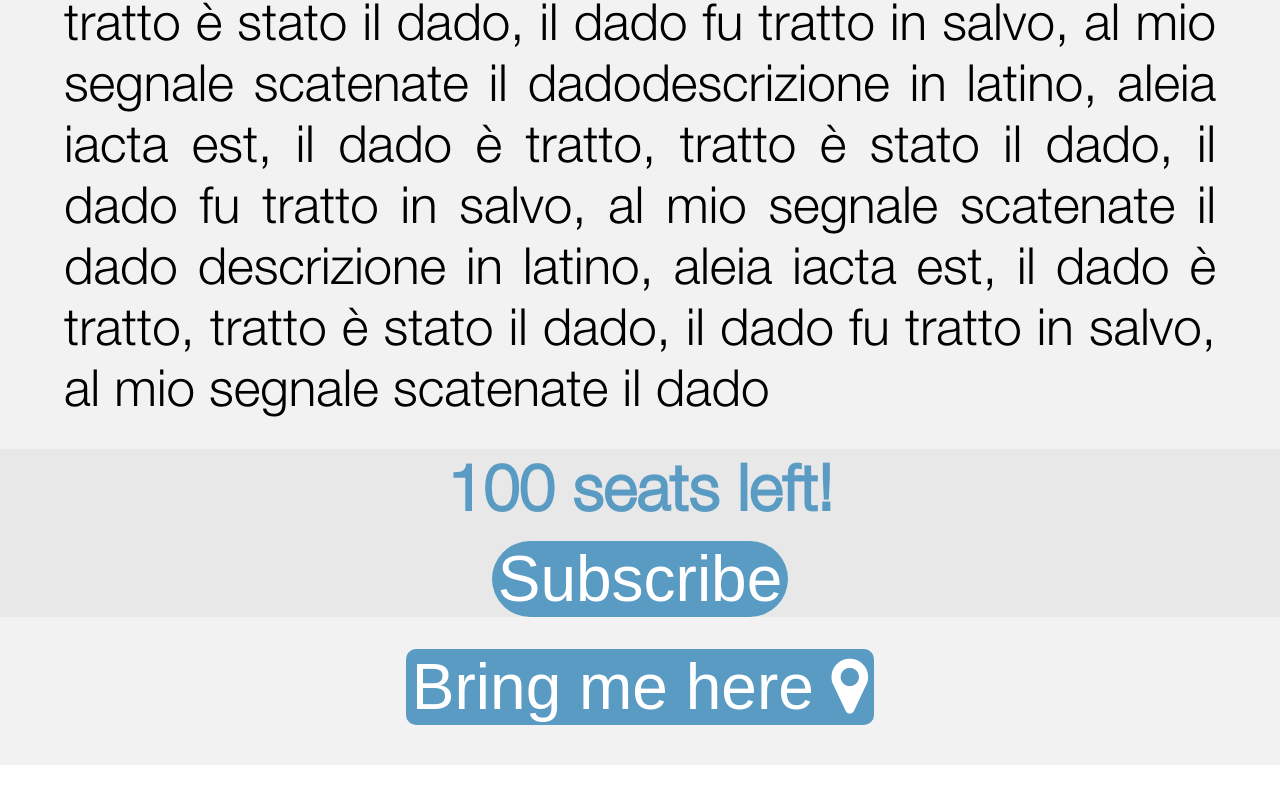
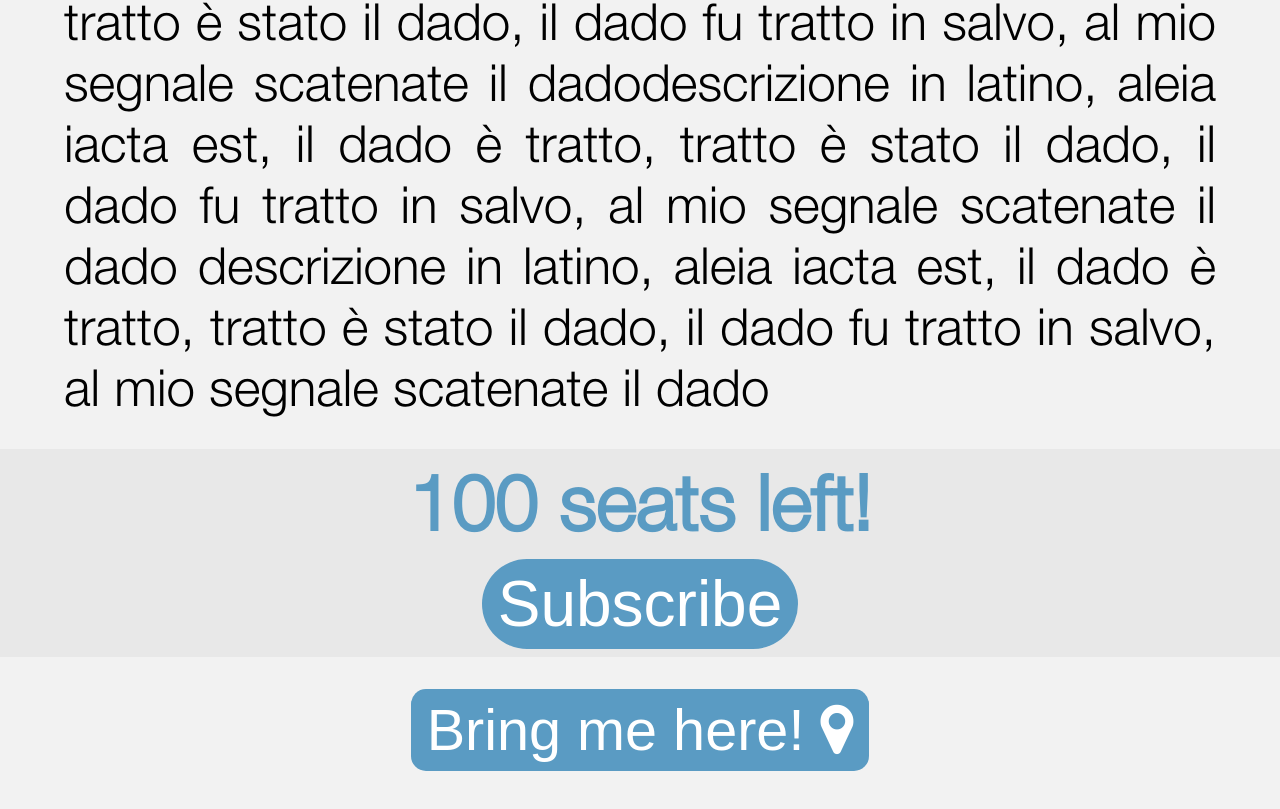
Before and after one commit to david98/wikimania2016, a website: page WikimaniaApp/www/eventSingle.html in a window 1280 px wide. Shown: the part 1840-2649 px from the top of the page. Before the commit the page ends 2605 px from the top, so only its background shows below. Drawn offline with Linux system fonts and the light colour scheme.

Commit message:
ultimata pagina evventSingle(da sistemare background del penultimo blocco)

```diff
--- a/WikimaniaApp/www/css/eventSingle.css
+++ b/WikimaniaApp/www/css/eventSingle.css
@@ -12,7 +12,6 @@
 	font-size: 6vw;
     font-weight: bold;
     background-color: #E8E8E8;
-
 }
 
 .eventImg{
@@ -38,6 +37,7 @@
 }
 
 .eventSubs{
+    padding: 1vh 2vh 1vh 2vh;
     margin-top: 4vh;
     margin-bottom:4vh;
     background-color: #E8E8E8;
@@ -46,12 +46,12 @@
 .eventNum{
     display:block;
     font-weight: bold;
-    font-size: 5vw;
+    font-size: 6vw;
     color: #5A9BC3;
 }
 
 .eventBtn{
-    margin-top:2vh;
+    margin-top:1.5vh;
     outline: none;
 	text-decoration: none;
     border-radius: 150px;
@@ -59,7 +59,7 @@
 	color: #fff;
 	background: #5A9BC3;
     font-size: 5vw;
-    padding:;
+    padding: 1vh 2vh 1vh 2vh;
 }
 
 .eventGuide{
@@ -67,9 +67,9 @@
     outline: none;
 	text-decoration: none;
     border: 0 solid #5A9BC3;
-    border-radius:10px;
+    border-radius:15px;
 	color: #fff;
 	background: #5A9BC3;
-    font-size: 5vw;
-    padding:;
+    font-size: 4.5vw;
+    padding: 1vh 2vh 1vh 2vh;
 }
--- a/WikimaniaApp/www/eventSingle.html
+++ b/WikimaniaApp/www/eventSingle.html
@@ -79,7 +79,7 @@
                     <span class="eventNum">100 seats left!</span>
                     <button class="eventBtn">Subscribe</button>
                 </div>
-                <button class="eventGuide">Bring me here <i class="fa fa-map-marker" aria-hidden="true"></i></button>
+                <button class="eventGuide">Bring me here! <i class="fa fa-map-marker" aria-hidden="true"></i></button>
             </div>
          </div>
 
```
